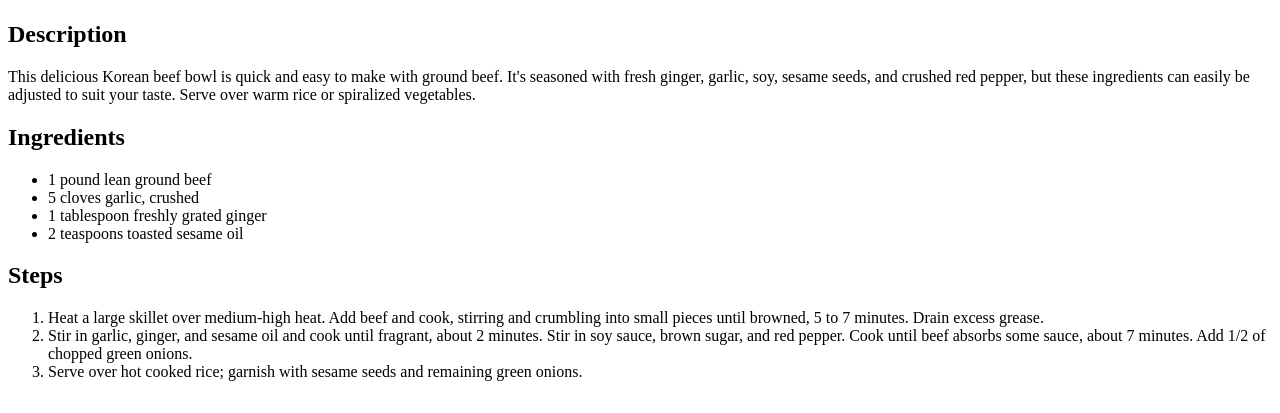
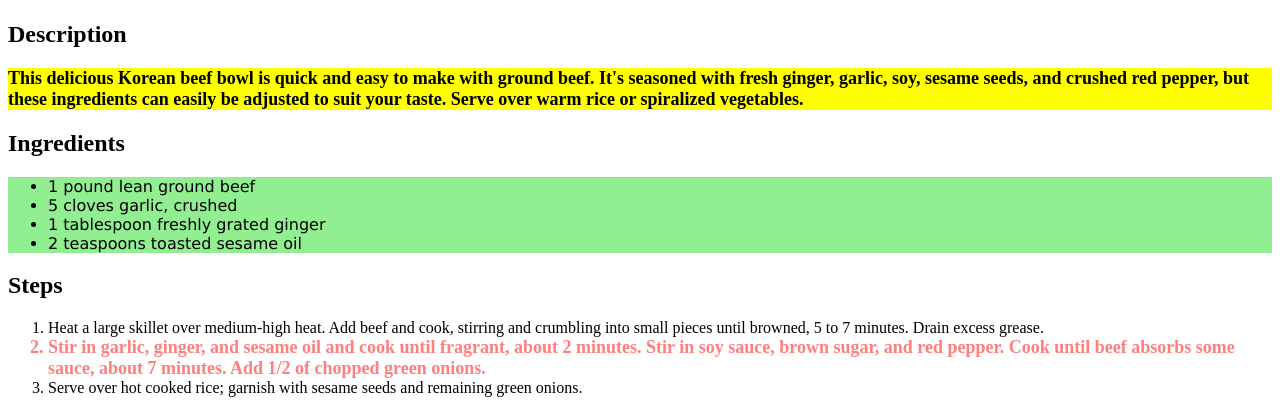
Before and after one commit to ccrysisa/odin-recipes, a plain HTML site: page recipes/easy-korean-ground-beef-bowl.html in a window 1280 px wide. Shown: the part 483-896 px from the top of the page. Drawn offline with Linux system fonts and the light colour scheme.

Commit message:
Add style.css to this project
The website shall use CSS to make it looks great.

```diff
--- a/recipes/easy-korean-ground-beef-bowl.html
+++ b/recipes/easy-korean-ground-beef-bowl.html
@@ -4,6 +4,7 @@
 <head>
   <meta charset="UTF-8">
   <title>Document</title>
+  <link rel="stylesheet" href="../style.css">
 </head>
 
 <body>
@@ -13,7 +14,7 @@
     height="400" width="400" alt="An image about Easy Korean Beef Bowl">
 
   <h2>Description</h2>
-  <p>
+  <p class="description">
     This delicious Korean beef bowl is quick and easy to make with ground beef.
     It's seasoned with fresh ginger, garlic, soy, sesame seeds, and crushed red pepper,
     but these ingredients can easily be adjusted to suit your taste.
@@ -21,7 +22,7 @@
   </p>
 
   <h2>Ingredients</h2>
-  <ul>
+  <ul class="ingredients">
     <li>1 pound lean ground beef</li>
     <li>5 cloves garlic, crushed</li>
     <li>1 tablespoon freshly grated ginger</li>
@@ -29,13 +30,13 @@
   </ul>
 
   <h2>Steps</h2>
-  <ol>
+  <ol class="steps">
     <li>
       Heat a large skillet over medium-high heat. Add beef and cook,
       stirring and crumbling into small pieces until browned, 5 to 7 minutes.
       Drain excess grease.
     </li>
-    <li>
+    <li id="random">
       Stir in garlic, ginger, and sesame oil and cook until fragrant, about 2 minutes.
       Stir in soy sauce, brown sugar, and red pepper. Cook until beef absorbs some sauce,
       about 7 minutes. Add 1/2 of chopped green onions.
--- /dev/null
+++ b/style.css
@@ -0,0 +1,21 @@
+.recipes {
+  font-size: 20px;
+  font-family: Helvetica, "Times New Roman", sans-serif;
+}
+
+.description {
+  background-color: yellow;
+  font-weight: bold;
+  font-size: 18px;
+}
+
+ul.ingredients {
+  background-color: hsl(120, 73%, 75%);
+  font-family: "Verdana", "DejaVu Sans", sans-serif;
+}
+
+.steps #random {
+  font-size: 18px;
+  font-weight: bold;
+  color: rgb(255, 127, 127);
+}
```
Also changed, not shown: index.html (+2 -1 lines), recipes/honey-glazed-chicken.html (+5 -4 lines), recipes/salmon-tacos-with-mango-salsa.html (+5 -4 lines).
